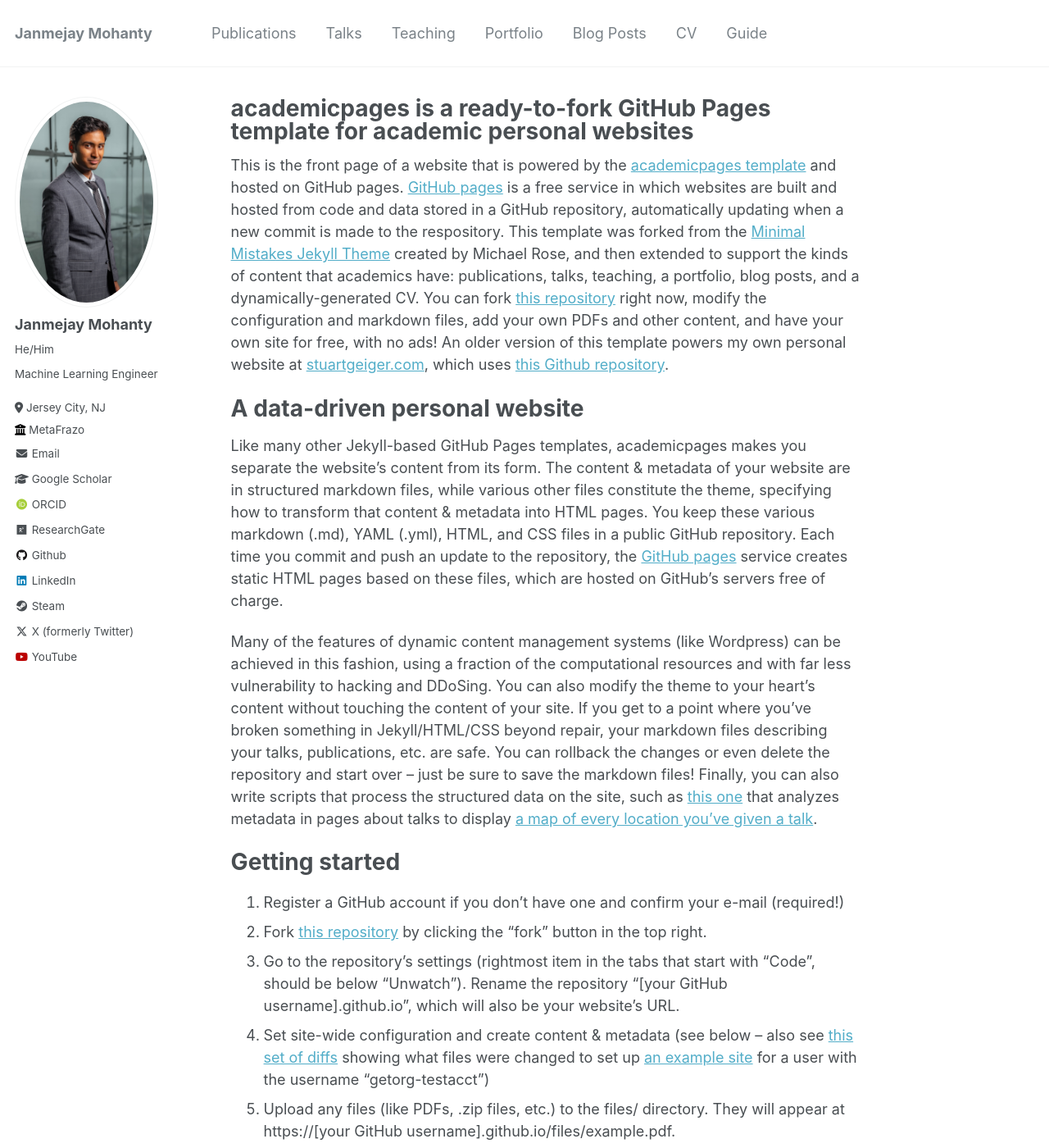
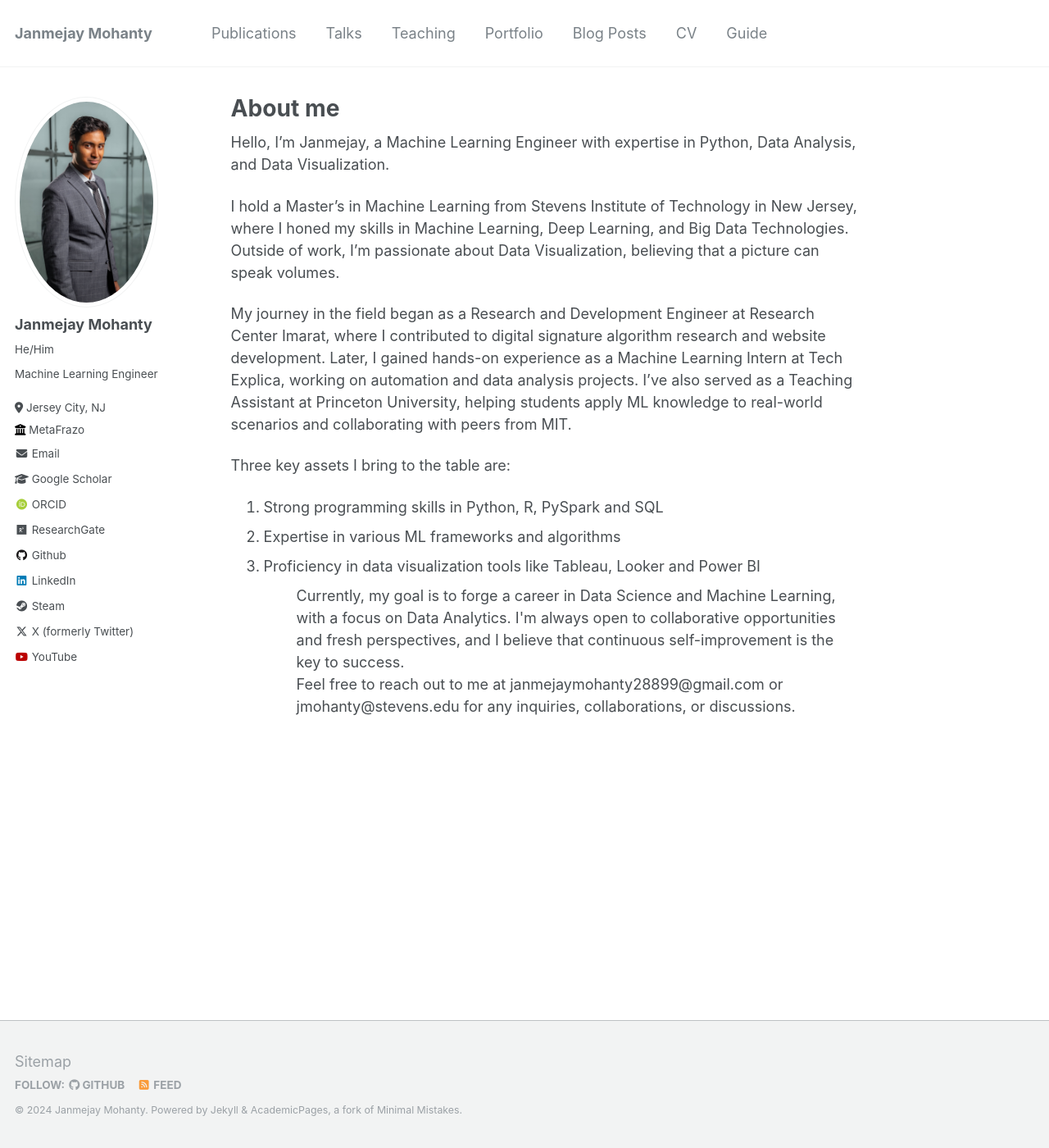
Before and after one commit to Janmejay1998/Janmejay1998.github.io, a Jekyll site: the page built from _pages/about.md, in a window 1280 px wide and 1400 px high. Shown: the whole window at 82% size. Built offline with Jekyll 4.4.1, drawn with Linux system fonts in a browser that asks for light colours; some web fonts are replaced; some of the changed text lies outside the part shown.

Commit message:
about me changes

```diff
--- a/_pages/about.md
+++ b/_pages/about.md
@@ -1,49 +1,25 @@
 ---
 permalink: /
-title: "academicpages is a ready-to-fork GitHub Pages template for academic personal websites"
+title: "About me"
 author_profile: true
 redirect_from:
   - /about/
   - /about.html
 ---
 
-This is the front page of a website that is powered by the [academicpages template](https://github.com/academicpages/academicpages.github.io) and hosted on GitHub pages. [GitHub pages](https://pages.github.com) is a free service in which websites are built and hosted from code and data stored in a GitHub repository, automatically updating when a new commit is made to the respository. This template was forked from the [Minimal Mistakes Jekyll Theme](https://mmistakes.github.io/minimal-mistakes/) created by Michael Rose, and then extended to support the kinds of content that academics have: publications, talks, teaching, a portfolio, blog posts, and a dynamically-generated CV. You can fork [this repository](https://github.com/academicpages/academicpages.github.io) right now, modify the configuration and markdown files, add your own PDFs and other content, and have your own site for free, with no ads! An older version of this template powers my own personal website at [stuartgeiger.com](http://stuartgeiger.com), which uses [this Github repository](https://github.com/staeiou/staeiou.github.io).
+Hello, I'm Janmejay, a Machine Learning Engineer with expertise in Python, Data Analysis, and Data Visualization. <br>
 
-A data-driven personal website
-======
-Like many other Jekyll-based GitHub Pages templates, academicpages makes you separate the website's content from its form. The content & metadata of your website are in structured markdown files, while various other files constitute the theme, specifying how to transform that content & metadata into HTML pages. You keep these various markdown (.md), YAML (.yml), HTML, and CSS files in a public GitHub repository. Each time you commit and push an update to the repository, the [GitHub pages](https://pages.github.com/) service creates static HTML pages based on these files, which are hosted on GitHub's servers free of charge.
+I hold a Master's in Machine Learning from Stevens Institute of Technology in New Jersey, where I honed my skills in Machine Learning, Deep Learning, and Big Data Technologies. Outside of work, I'm passionate about Data Visualization, believing that a picture can speak volumes. <br>
 
-Many of the features of dynamic content management systems (like Wordpress) can be achieved in this fashion, using a fraction of the computational resources and with far less vulnerability to hacking and DDoSing. You can also modify the theme to your heart's content without touching the content of your site. If you get to a point where you've broken something in Jekyll/HTML/CSS beyond repair, your markdown files describing your talks, publications, etc. are safe. You can rollback the changes or even delete the repository and start over -- just be sure to save the markdown files! Finally, you can also write scripts that process the structured data on the site, such as [this one](https://github.com/academicpages/academicpages.github.io/blob/master/talkmap.ipynb) that analyzes metadata in pages about talks to display [a map of every location you've given a talk](https://academicpages.github.io/talkmap.html).
+My journey in the field began as a Research and Development Engineer at Research Center Imarat, where I contributed to digital signature algorithm research and website development. Later, I gained hands-on experience as a Machine Learning Intern at Tech Explica, working on automation and data analysis projects. I've also served as a Teaching Assistant at Princeton University, helping students apply ML knowledge to real-world scenarios and collaborating with peers from MIT. <br>
 
-Getting started
-======
-1. Register a GitHub account if you don't have one and confirm your e-mail (required!)
-1. Fork [this repository](https://github.com/academicpages/academicpages.github.io) by clicking the "fork" button in the top right.
-1. Go to the repository's settings (rightmost item in the tabs that start with "Code", should be below "Unwatch"). Rename the repository "[your GitHub username].github.io", which will also be your website's URL.
-1. Set site-wide configuration and create content & metadata (see below -- also see [this set of diffs](http://archive.is/3TPas) showing what files were changed to set up [an example site](https://getorg-testacct.github.io) for a user with the username "getorg-testacct")
-1. Upload any files (like PDFs, .zip files, etc.) to the files/ directory. They will appear at https://[your GitHub username].github.io/files/example.pdf.
-1. Check status by going to the repository settings, in the "GitHub pages" section
+Three key assets I bring to the table are: <br>
+<ol type="1">
+<li>Strong programming skills in Python, R, PySpark and SQL</li>
+<li>Expertise in various ML frameworks and algorithms </li>
+<li>Proficiency in data visualization tools like Tableau, Looker and Power BI </li>
+<ol>
 
-Site-wide configuration
-------
-The main configuration file for the site is in the base directory in [_config.yml](https://github.com/academicpages/academicpages.github.io/blob/master/_config.yml), which defines the content in the sidebars and other site-wide features. You will need to replace the default variables with ones about yourself and your site's github repository. The configuration file for the top menu is in [_data/navigation.yml](https://github.com/academicpages/academicpages.github.io/blob/master/_data/navigation.yml). For example, if you don't have a portfolio or blog posts, you can remove those items from that navigation.yml file to remove them from the header.
+Currently, my goal is to forge a career in Data Science and Machine Learning, with a focus on Data Analytics. I'm always open to collaborative opportunities and fresh perspectives, and I believe that continuous self-improvement is the key to success. <br>
 
-Create content & metadata
-------
-For site content, there is one markdown file for each type of content, which are stored in directories like _publications, _talks, _posts, _teaching, or _pages. For example, each talk is a markdown file in the [_talks directory](https://github.com/academicpages/academicpages.github.io/tree/master/_talks). At the top of each markdown file is structured data in YAML about the talk, which the theme will parse to do lots of cool stuff. The same structured data about a talk is used to generate the list of talks on the [Talks page](https://academicpages.github.io/talks), each [individual page](https://academicpages.github.io/talks/2012-03-01-talk-1) for specific talks, the talks section for the [CV page](https://academicpages.github.io/cv), and the [map of places you've given a talk](https://academicpages.github.io/talkmap.html) (if you run this [python file](https://github.com/academicpages/academicpages.github.io/blob/master/talkmap.py) or [Jupyter notebook](https://github.com/academicpages/academicpages.github.io/blob/master/talkmap.ipynb), which creates the HTML for the map based on the contents of the _talks directory).
-
-**Markdown generator**
-
-I have also created [a set of Jupyter notebooks](https://github.com/academicpages/academicpages.github.io/tree/master/markdown_generator
-) that converts a CSV containing structured data about talks or presentations into individual markdown files that will be properly formatted for the academicpages template. The sample CSVs in that directory are the ones I used to create my own personal website at stuartgeiger.com. My usual workflow is that I keep a spreadsheet of my publications and talks, then run the code in these notebooks to generate the markdown files, then commit and push them to the GitHub repository.
-
-How to edit your site's GitHub repository
-------
-Many people use a git client to create files on their local computer and then push them to GitHub's servers. If you are not familiar with git, you can directly edit these configuration and markdown files directly in the github.com interface. Navigate to a file (like [this one](https://github.com/academicpages/academicpages.github.io/blob/master/_talks/2012-03-01-talk-1.md) and click the pencil icon in the top right of the content preview (to the right of the "Raw | Blame | History" buttons). You can delete a file by clicking the trashcan icon to the right of the pencil icon. You can also create new files or upload files by navigating to a directory and clicking the "Create new file" or "Upload files" buttons.
-
-Example: editing a markdown file for a talk
-![Editing a markdown file for a talk](/images/editing-talk.png)
-
-For more info
-------
-More info about configuring academicpages can be found in [the guide](https://academicpages.github.io/markdown/). The [guides for the Minimal Mistakes theme](https://mmistakes.github.io/minimal-mistakes/docs/configuration/) (which this theme was forked from) might also be helpful.
+Feel free to reach out to me at janmejaymohanty28899@gmail.com or jmohanty@stevens.edu for any inquiries, collaborations, or discussions.
```
